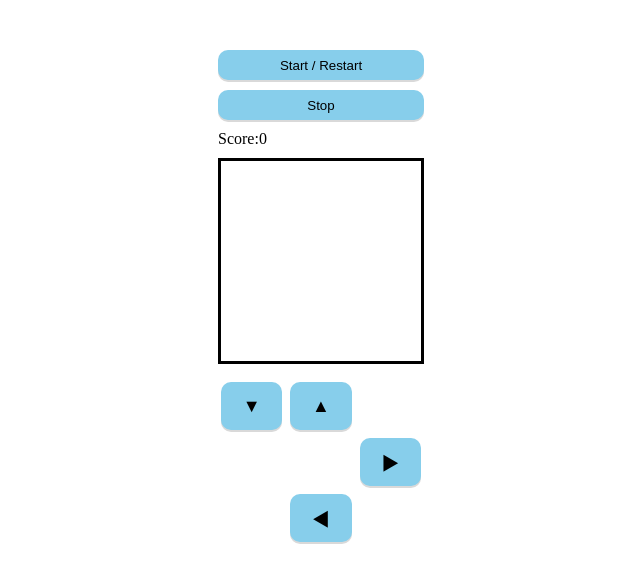
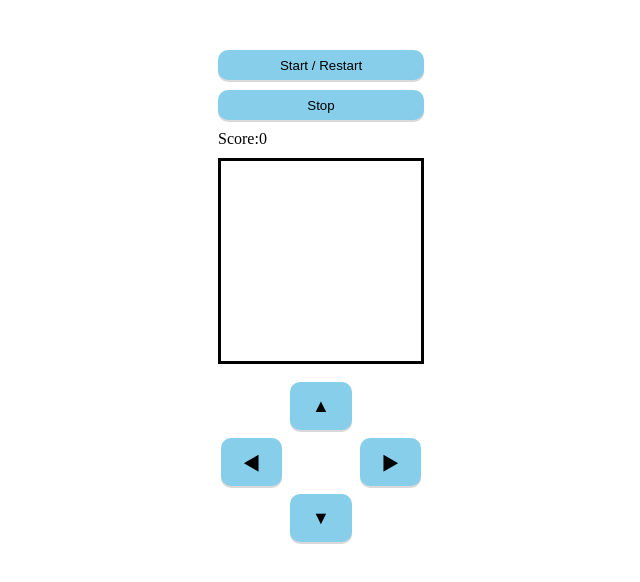
Before and after one commit to redcontroller/games, a plain HTML site: page snake-tutorial/index.html in a window 1280 px wide. Shown: the whole page, without its empty margins (319-959 px from the left). Drawn offline with Linux system fonts and the light colour scheme.

Commit message:
:bug: update: snakeGame D-pad

```diff
--- a/snake-tutorial/style.css
+++ b/snake-tutorial/style.css
@@ -111,7 +111,7 @@ button:focus-visible {
   grid-column: 3;
   grid-row: 2;
 }
-.controls .left {
+.controls .down {
   grid-column: 2;
   grid-row: 3;
 }
```
